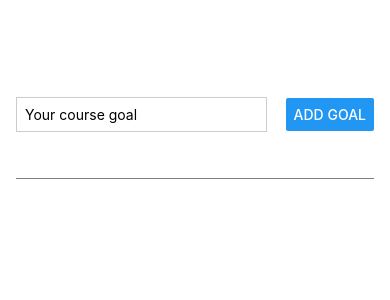
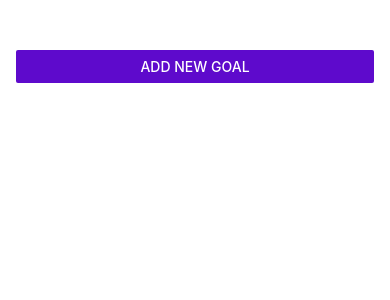
Before and after one commit to GregRodriguezJr/react_projects, a React Native app in the folder RNCourse/: screen / in a window 390 px wide. Shown: the top 300 px of the page. Built offline with nearby package versions, Linux system fonts and the light colour scheme.

Commit message:
created modal for input component

```diff
--- a/RNCourse/App.js
+++ b/RNCourse/App.js
@@ -1,10 +1,11 @@
-import { StyleSheet, View, FlatList } from 'react-native';
+import { StyleSheet, View, FlatList, Button } from 'react-native';
 import { useState } from 'react';
 import GoalItem from './components/GoalItem';
 import GoalInput from './components/GoalInput';
 
 export default function App() {
   const [courseGoals, setCourseGoals] = useState([]);
+  const [modalIsVisible, setModalIsVisible] = useState(false);
 
   const addGoalHandler = (enteredGoalText) => {
     setCourseGoals((currentCourseGoals) => [
@@ -19,9 +20,18 @@
     });
   }
 
+  const startAddGoalHandler = () => {
+    setModalIsVisible(true);
+  }
+
   return (
     <View style={styles.appContainer}>
-      <GoalInput onAddGoal={addGoalHandler} />
+      <Button
+        title='Add New Goal'
+        color='#5e0acc'
+        onPress={startAddGoalHandler}
+      />
+      <GoalInput visible={modalIsVisible} onAddGoal={addGoalHandler} />
       <View style={styles.goalsContainer}>
         <FlatList
           data={courseGoals}
--- a/RNCourse/components/GoalInput.js
+++ b/RNCourse/components/GoalInput.js
@@ -1,4 +1,4 @@
-import { StyleSheet, View, Button, TextInput } from 'react-native';
+import { StyleSheet, View, Button, TextInput, Modal } from 'react-native';
 import { useState } from 'react';
 
 function GoalInput(props) {
@@ -14,6 +14,7 @@
     }
 
   return (
+    <Modal visible={props.visible} animationType='slide'>
         <View style={styles.inputContainer}>
             <TextInput
                 onChangeText={goalInputHandler}
@@ -21,30 +22,42 @@
                 placeholder='Your course goal'
                 value={enteredGoalText}
             />
-        <Button
-          onPress={addGoalHandler}
-          title="Add Goal"
-        />
+            <View style={styles.buttonContainer}>
+                <View style={styles.button}>
+                    <Button onPress={addGoalHandler} title="Add Goal" />
                 </View>
+                <View style={styles.button}>
+                    <Button title='Cancel' />
+                </View>
+            </View>
+        </View>
+    </Modal>
   )
 }
 
 const styles = StyleSheet.create({
     inputContainer: {
         flex: 1,
-        flexDirection: 'row',
-        justifyContent: 'space-between',
+        justifyContent: 'center',
         alignItems: 'center',
         marginBottom: 24,
         borderBottomWidth: 1,
-        borderBottomColor: 'grey'
+        borderBottomColor: 'grey',
+        padding: 16
       },
       textInput: {
         borderWidth: 1,
         borderColor: '#cccccc',
-        width: '70%',
-        marginRight: 8,
+        width: '90%',
         padding: 8
+      },
+      buttonContainer: {
+        marginTop: 16,
+        flexDirection: 'row',
+      },
+      button: {
+        width: '30%',
+        marginHorizontal: 8
       }
 });
 
--- a/RNCourse/components/GoalItem.js
+++ b/RNCourse/components/GoalItem.js
@@ -3,11 +3,14 @@
 function GoalItem(props) {
 
   return (
-    <Pressable onPress={props.onDeleteItem.bind(this, props.id)}>
-      <View style={styles.goalItem}>
+    <View style={styles.goalItem}>
+      <Pressable
+        onPress={props.onDeleteItem.bind(this, props.id)}
+        style={({pressed})=> pressed && styles.pressedItem}
+      >
         <Text style={styles.goalText}>{props.text}</Text>
-      </View>
-    </Pressable>
+      </Pressable>
+    </View>
   );
 }
 
@@ -20,6 +23,9 @@
       },
       goalText: {
         color: '#fff'
+      },
+      pressedItem: {
+        opacity: 0.5
       }
 });
 
```
Lines whose indentation alone changed are shown as unchanged.
